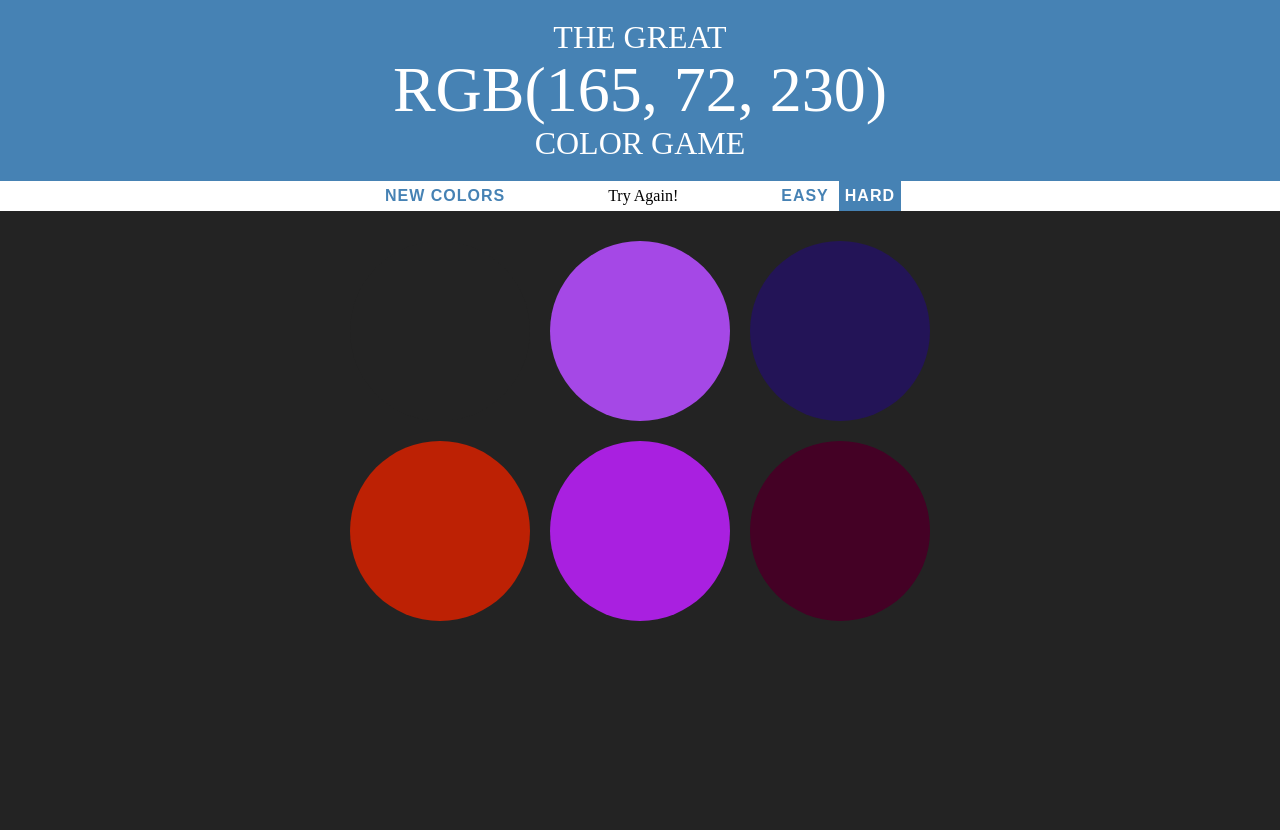
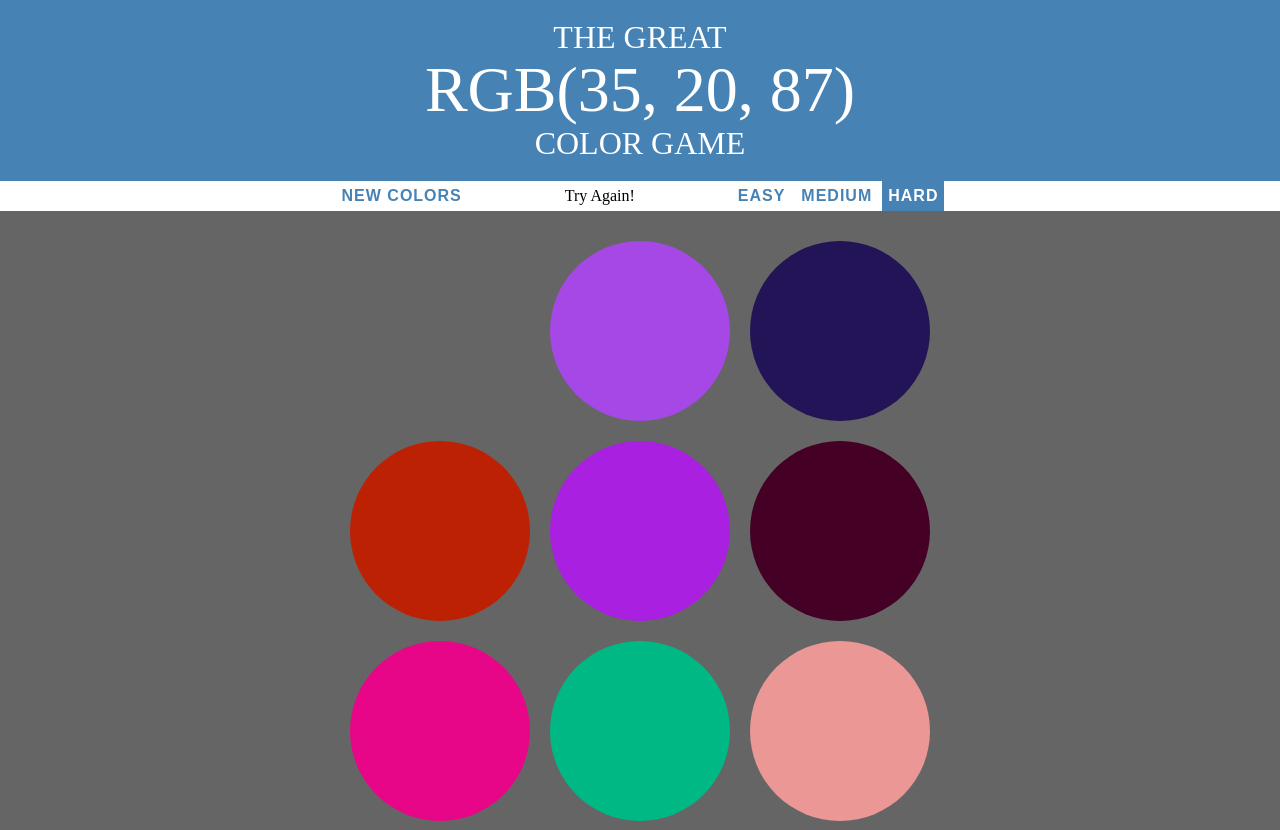
Before and after one commit to Llithy/Color-Game, a plain HTML site: page index.html in a window 1280 px wide. Both pictures are taken after a click on the element 439 px from the left and 330 px from the top of the page. Before the commit the page ends 800 px from the top, so only its background shows below. Drawn offline with Linux system fonts and the light colour scheme.

Commit message:
Add files via upload

```diff
--- a/colorgame.css
+++ b/colorgame.css
@@ -1,5 +1,5 @@
 body {
-    background-color: #232323;
+    background-color: #656565;
     margin: 0;
     font-family: "Montserrat", "Futura", "Avenir";
 }
--- a/colorgame.js
+++ b/colorgame.js
@@ -1,4 +1,4 @@
-var numSquares = 6;
+var numSquares = 9;
 var colors = [];
 var pickedColor;
 var squares = document.querySelectorAll(".square");
@@ -23,8 +23,9 @@ function setupModeButtons(){
         modeButtons[i].addEventListener("click", function(){
             modeButtons[0].classList.remove("selected");
             modeButtons[1].classList.remove("selected");
+            modeButtons[2].classList.remove("selected");
             this.classList.add("selected");
-            this.textContent === "Easy" ? numSquares = 3: numSquares = 6;
+            this.textContent === "Easy" ? numSquares = 3 : this.textContent === "Medium" ? numSquares = 6 : numSquares = 9;
             reset();
         });
     }
@@ -43,7 +44,7 @@ function setupSquares() {
             h1.style.backgroundColor = clickedColor;
             resetButton.textContent = "Play Again?"
         }   else {
-            this.style.backgroundColor = "#232323";
+            this.style.backgroundColor = "#656565";
             messageDisplay.textContent = "Try Again!";
             }
         });
--- a/index.html
+++ b/index.html
@@ -18,10 +18,14 @@
     <button id="reset">New Colors</button>
     <span id="message"></span>
     <button class="mode">Easy</button>
+    <button  class="mode">Medium</button>
     <button  class="mode selected">Hard</button>
 </div>
 
 <div id="container">
+    <div class="square"></div>
+    <div class="square"></div>
+    <div class="square"></div>
     <div class="square"></div>
     <div class="square"></div>
     <div class="square"></div>
```
